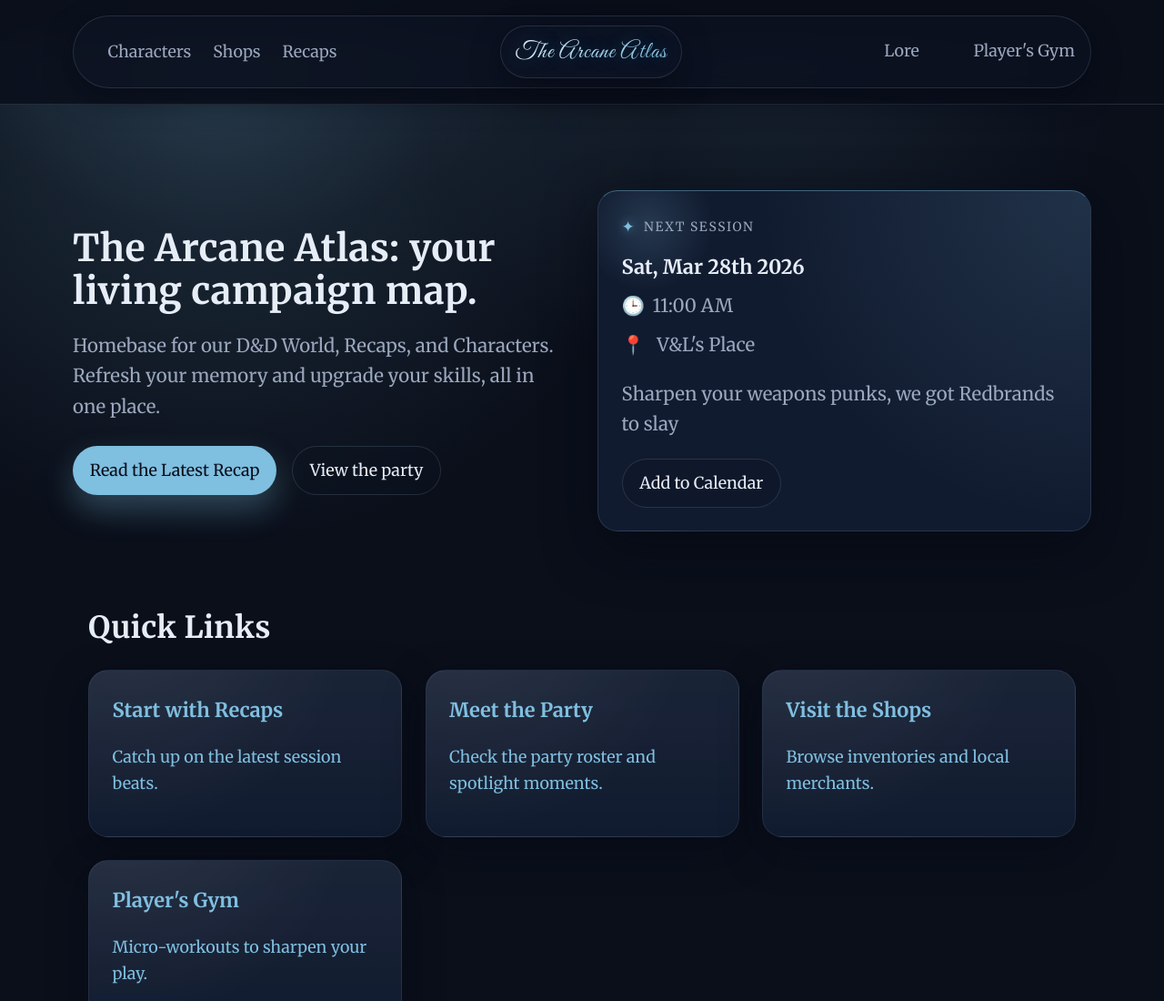
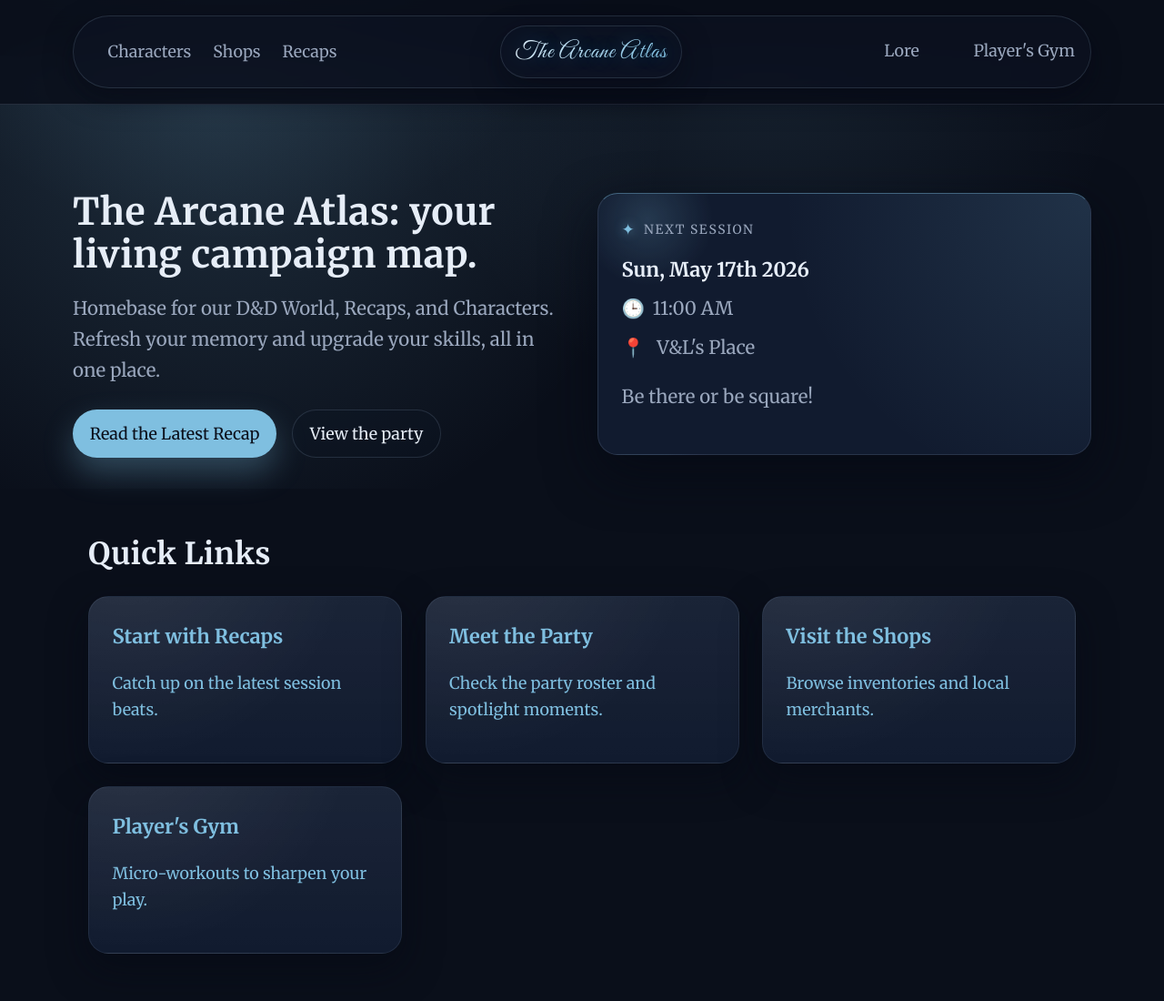
Before and after one commit to cosmic-aurora11/learning-git, an Astro site: page / in a window 1280 px wide. Shown: the top 1100 px of the page at 91% size. Built offline with nearby package versions, Linux system fonts and the light colour scheme; Astro itself is replaced by a stand-in of ours.

Commit message:
Main page update
Updated date and removed Add to Calendar button

```diff
--- a/src/components/NextSessionCard.astro
+++ b/src/components/NextSessionCard.astro
@@ -19,9 +19,6 @@ const nextSession = session || siteData.nextSession;
     </p>
   )}
   {nextSession.note && <p class="muted">{nextSession.note}</p>}
-  <div class="star-widget__actions" aria-label="Session actions">
-    <a class="button" href="https://calendarlink.com/event/TMPnw">Add to Calendar</a>
-  </div>
 </div>
 
 <style>
@@ -29,13 +26,6 @@ const nextSession = session || siteData.nextSession;
     color: var(--muted);
   }
 
-  .star-widget__actions {
-    display: flex;
-    gap: var(--space-3);
-    flex-wrap: wrap;
-    margin-top: var(--space-4);
-  }
-
   .star-widget__date {
     margin-top: var(--space-3);
   }
--- a/src/data/siteData.json
+++ b/src/data/siteData.json
@@ -1,11 +1,10 @@
 {
   "nextSession": {
-    "date": "Sat, Mar 28th 2026",
+    "date": "Sun, May 17th 2026",
     "time": "11:00 AM",
     "location": "V&L's Place",
-    "note": "Sharpen your weapons punks, we got Redbrands to slay",
-    "agendaUrl": "#",
-    "calendarUrl": "https://calendarlink.com/event/h33kS"
+    "note": "Be there or be square!",
+    "agendaUrl": "#"
   },
   "partyGold": {
     "total": 68,
```
